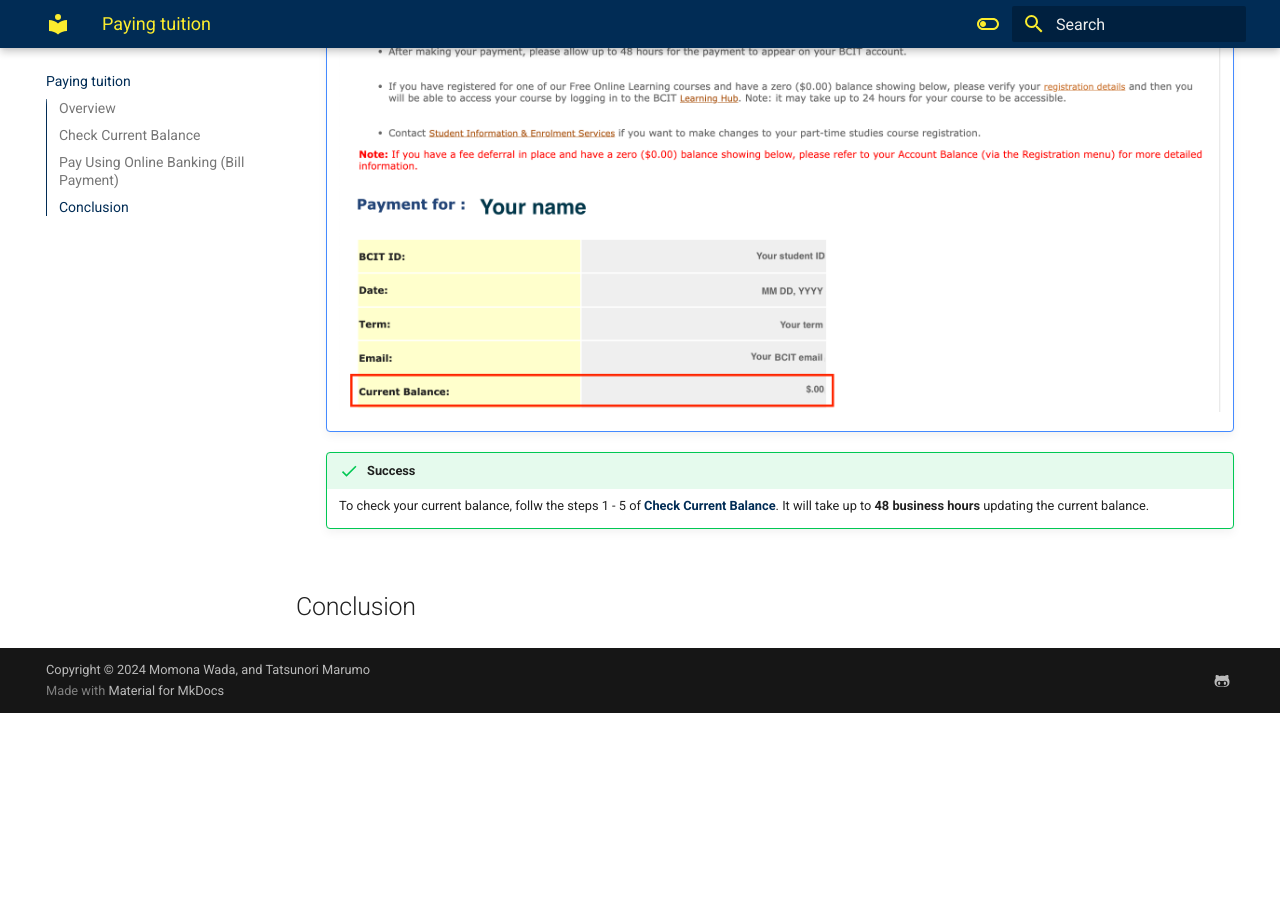
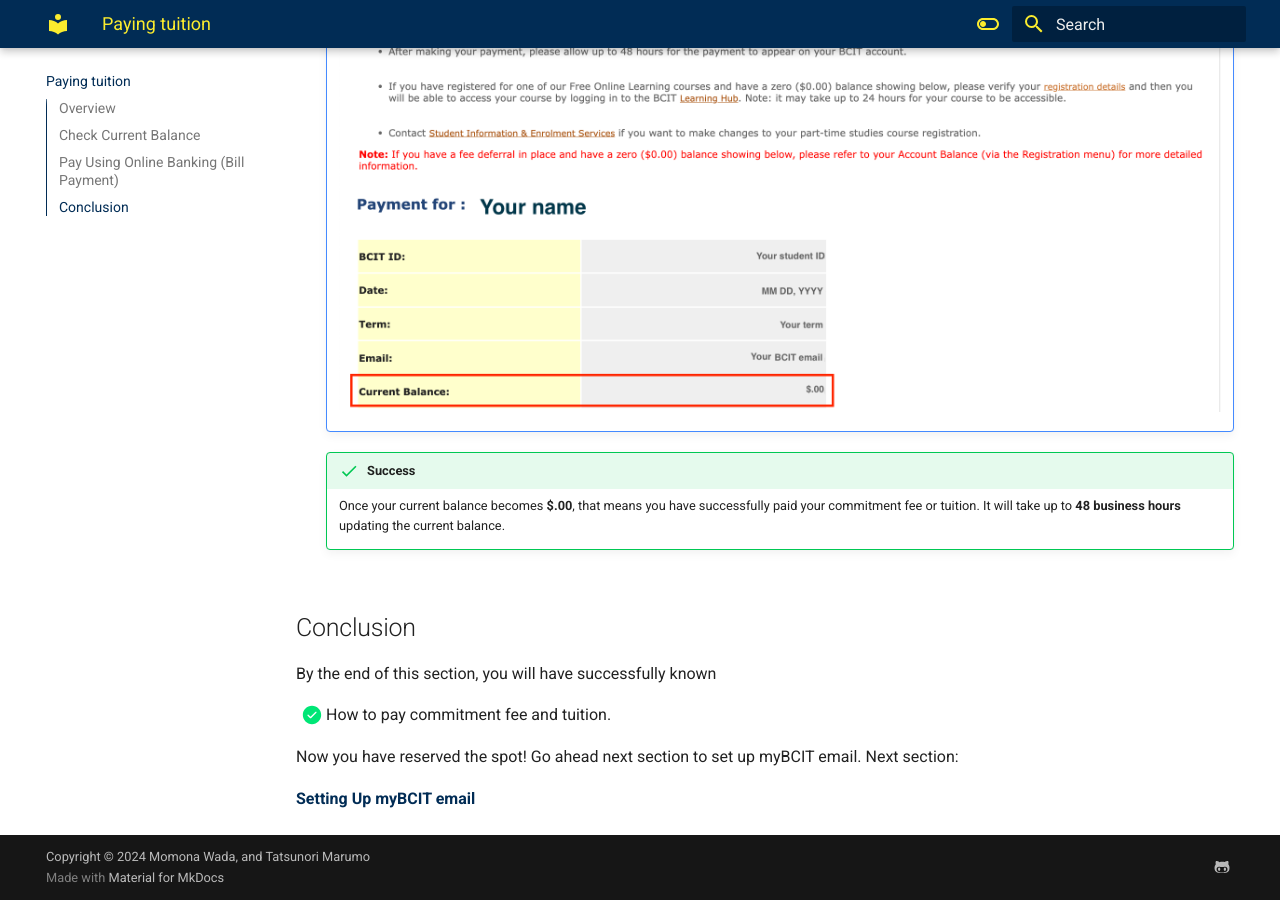
Before and after one commit to TatsunoriMarumo/myBCIT-Guide, an MkDocs documentation site: the page built from docs/paying-tuition.md, in a window 1280 px wide and 900 px high, scrolled down 4813 px. Built offline with MkDocs 1.6.1 and Material for MkDocs 9.7.7, drawn with Linux system fonts in a browser that asks for light colours; nearby versions of some CDN libraries; comment, search, counter and statistics services are not loaded; before the commit the page ends 5526 px from its top, so only the background shows below that; some of the changed text lies outside the part shown.

Commit message:
Change Success message

```diff
--- a/docs/paying-tuition.md
+++ b/docs/paying-tuition.md
@@ -54,14 +54,22 @@ At first, you need to check how much you have to pay. You can check it following
     !!!Note
         BCIT does **NOT** send any notification to confirm your payment. Make sure to keep the receipt from the bank in case something happens.
 
-5. Check if your current balance in myBCIT has successfully updated to **$.00**.
+5. Check if your current balance in myBCIT.
 
     !!! Note ""
         ![Image of Student Self Service](\Assets\paying-tuition-image\current-balance-after.png)
     !!! Success
-        To check your current balance, follw the steps 1 - 5 of **[Check Current Balance](#check-current-balance)**.
+        Once your current balance becomes **$.00**, that means you have successfully paid your commitment fee or tuition.
         It will take up to **48 business hours** updating the current balance.
 
 
 
 ## Conclusion
+By the end of this section, you will have successfully known
+
+- [x] How to pay commitment fee and tuition.
+
+Now you have reserved the spot! Go ahead next section to set up myBCIT email.
+Next section:
+
+**[Setting Up myBCIT email](setting-up-email.md)**
```
